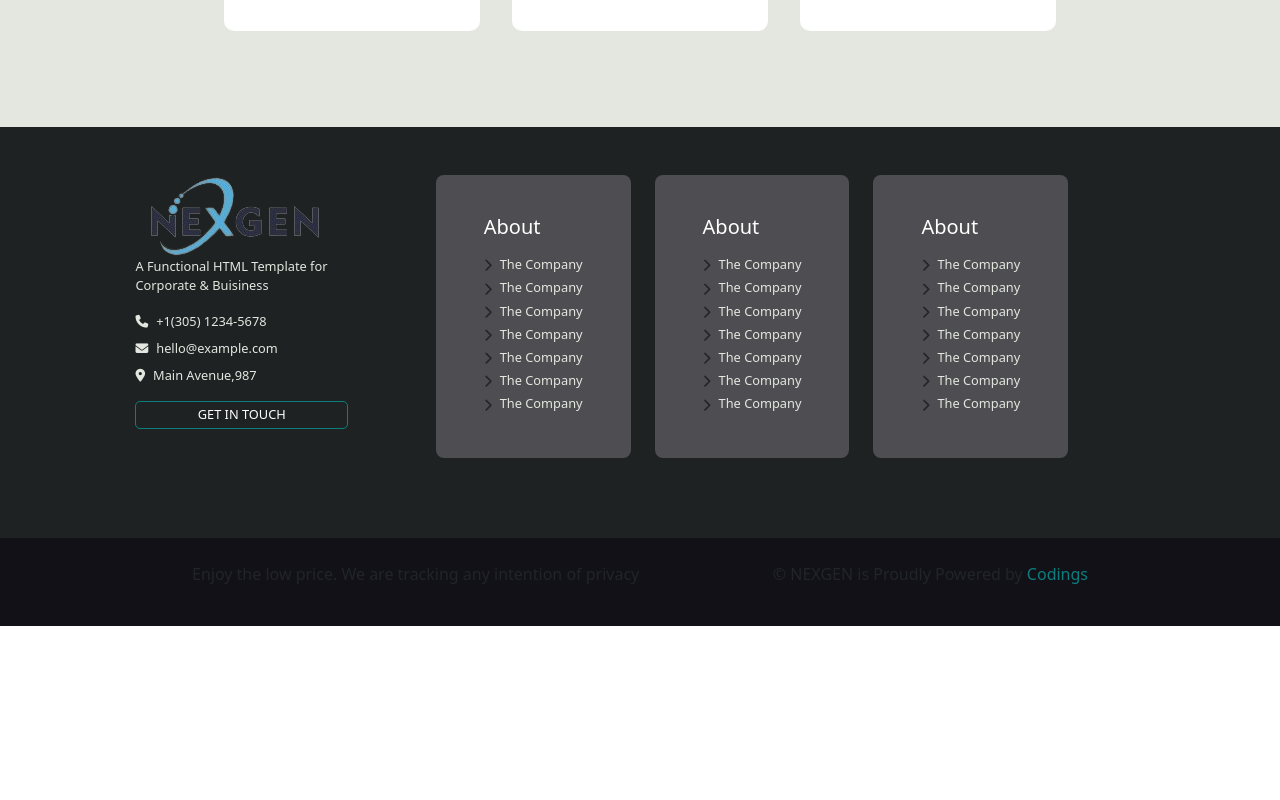
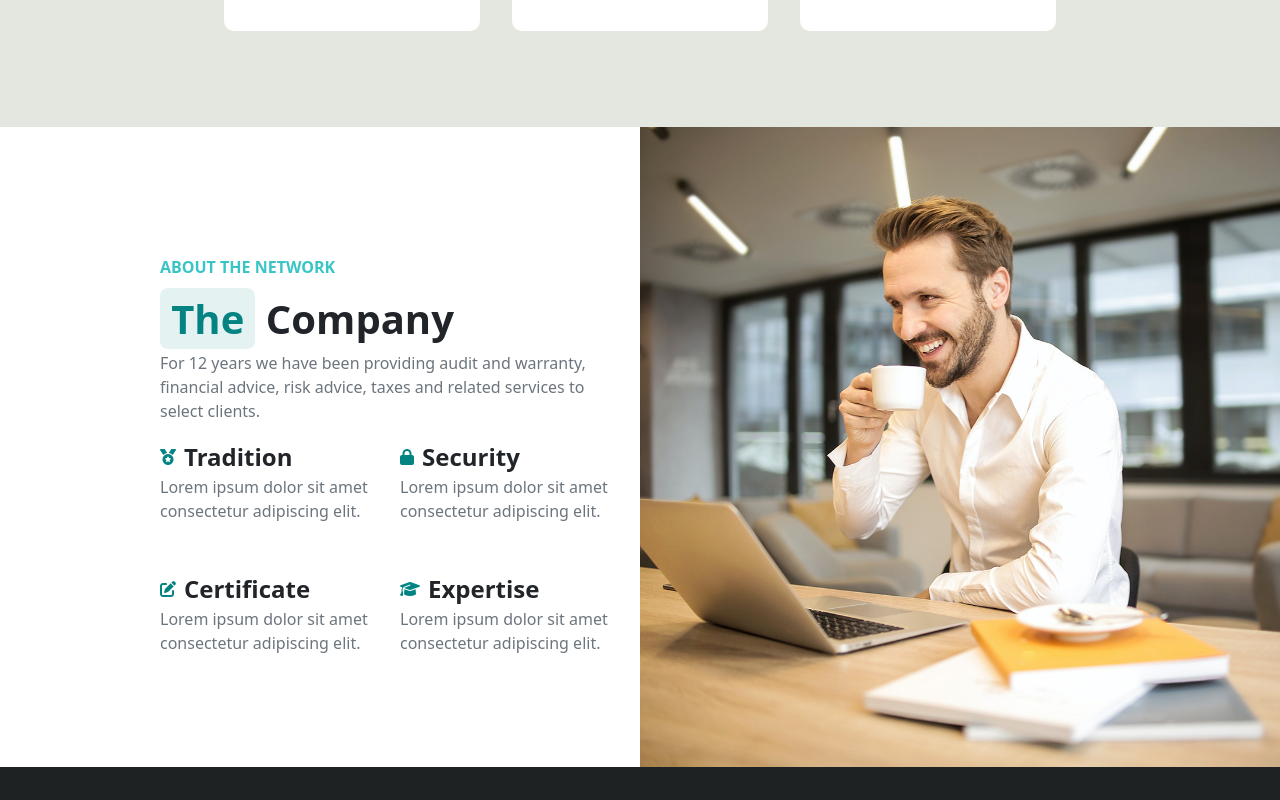
Before and after one commit to RuggeroCoco/proj-html-vuejs, a Vue app: page / in a window 1280 px wide. Shown: the part 1180-1980 px from the top of the page. Before the commit the page ends 1806 px from the top, so only its background shows below. Built offline with nearby package versions, Linux system fonts and the light colour scheme.

Commit message:
Add Company

```diff
--- a/src/App.vue
+++ b/src/App.vue
@@ -2,10 +2,11 @@
 import AppHeader from "./components/AppHeader.vue";
 import AppMain from "./components/Hero.vue";
 import Features from "./components/Features.vue"
+import Company from "./components/Company.vue"
 import Footer from './components/Footer.vue'
 
 export default {
-  components: { AppHeader, AppMain, Features, Footer },
+  components: { AppHeader, AppMain, Features, Company, Footer, },
   data() {
     return {
       menuItems: [
@@ -60,6 +61,7 @@ export default {
   <AppHeader :items="menuItems" />
   <AppMain />
   <Features :items="features" />
+  <Company />
   <Footer />
 </template>
 
--- /dev/null
+++ b/src/components/Company.vue
@@ -0,0 +1,104 @@
+<script>
+export default {
+    data() {
+        return {
+            subTitle: 'ABOUT THE NETWORK',
+            title: {
+                highlight: 'The',
+                end: 'Company'
+            },
+            description: 'For 12 years we have been providing audit and warranty, financial advice, risk advice, taxes and related services to select clients.',
+            cards: [
+                { icon: 'fa-medal', title: 'Tradition', description: 'Lorem ipsum dolor sit amet consectetur adipiscing elit.' },
+                { icon: 'fa-lock', title: 'Security', description: 'Lorem ipsum dolor sit amet consectetur adipiscing elit.' },
+                { icon: 'fa-pen-to-square', title: 'Certificate', description: 'Lorem ipsum dolor sit amet consectetur adipiscing elit.' },
+                { icon: 'fa-graduation-cap', title: 'Expertise', description: 'Lorem ipsum dolor sit amet consectetur adipiscing elit.' },
+            ]
+        }
+    }
+}
+</script>
+
+<template>
+    <div class="company d-flex">
+        <div class="section info">
+            <div class="title">
+                <p class="fw-bold about">{{ subTitle }}</p>
+                <h3 class="fs-1 fw-bold"><span class="the">{{ title.highlight }}</span> {{ title.end }}</h3>
+            </div>
+            <div class="text-left">
+                <p class="text-secondary">{{ description }}</p>
+            </div>
+            <div class="cards">
+                <div class="card" v-for="card in cards" :key="card.title">
+                    <div>
+                        <i :class="'fa-solid me-2 ' + card.icon"></i><span class="fs-4 fw-bold">{{ card.title }}</span>
+                    </div>
+                    <p class="text-secondary">{{ card.description }}</p>
+                </div>
+            </div>
+        </div>
+        <div class="section">
+            <img src="../assets/images/about-3.jpg" alt="" class="photo">
+        </div>
+    </div>
+</template>
+
+
+<style scoped lang="scss">
+.company {
+    width: 100%;
+
+    .section {
+        width: 50%;
+
+    }
+
+    .info {
+        padding: 8rem 2rem 5rem 10rem;
+
+        i {
+            color: #038483;
+        }
+    }
+
+    .about {
+        color: #39c4c6;
+    }
+
+    .the {
+        color: #038483;
+        background-color: rgba($color: #038483, $alpha: 0.1);
+        padding: .2rem .7rem;
+        border-radius: .5rem;
+    }
+
+    .cards {
+        display: grid;
+        grid-template-columns: repeat(2, 1fr);
+        grid-gap: 2rem;
+    }
+
+    .card {
+        border: none;
+    }
+
+    section {
+        width: 50%;
+    }
+
+
+    .photo {
+        max-width: 100%;
+        max-height: 100%;
+    }
+
+    .card {
+        div {
+            display: flex;
+            align-items: center;
+        }
+    }
+
+}
+</style>
```
Also changed, not shown: src/store.js (deleted).
